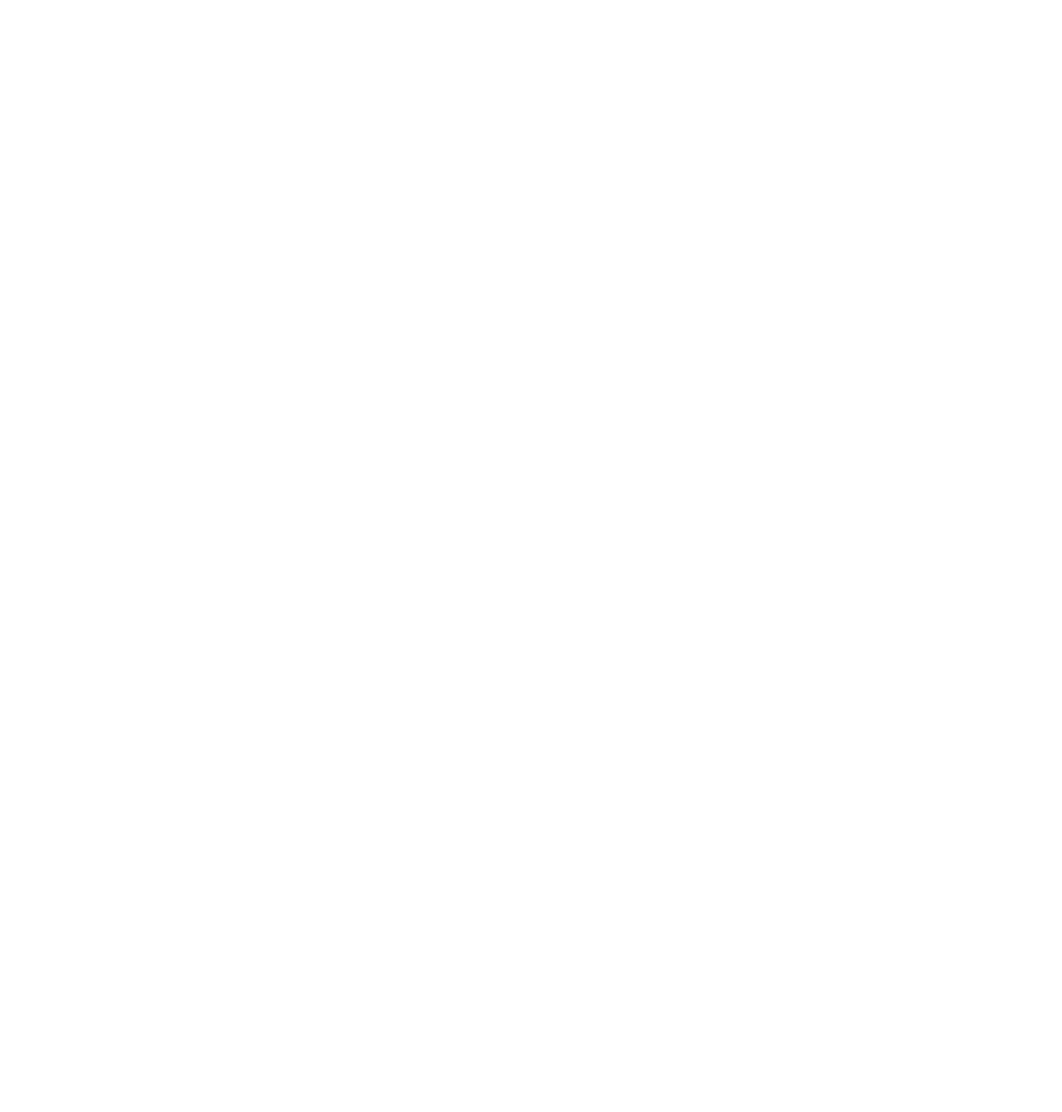
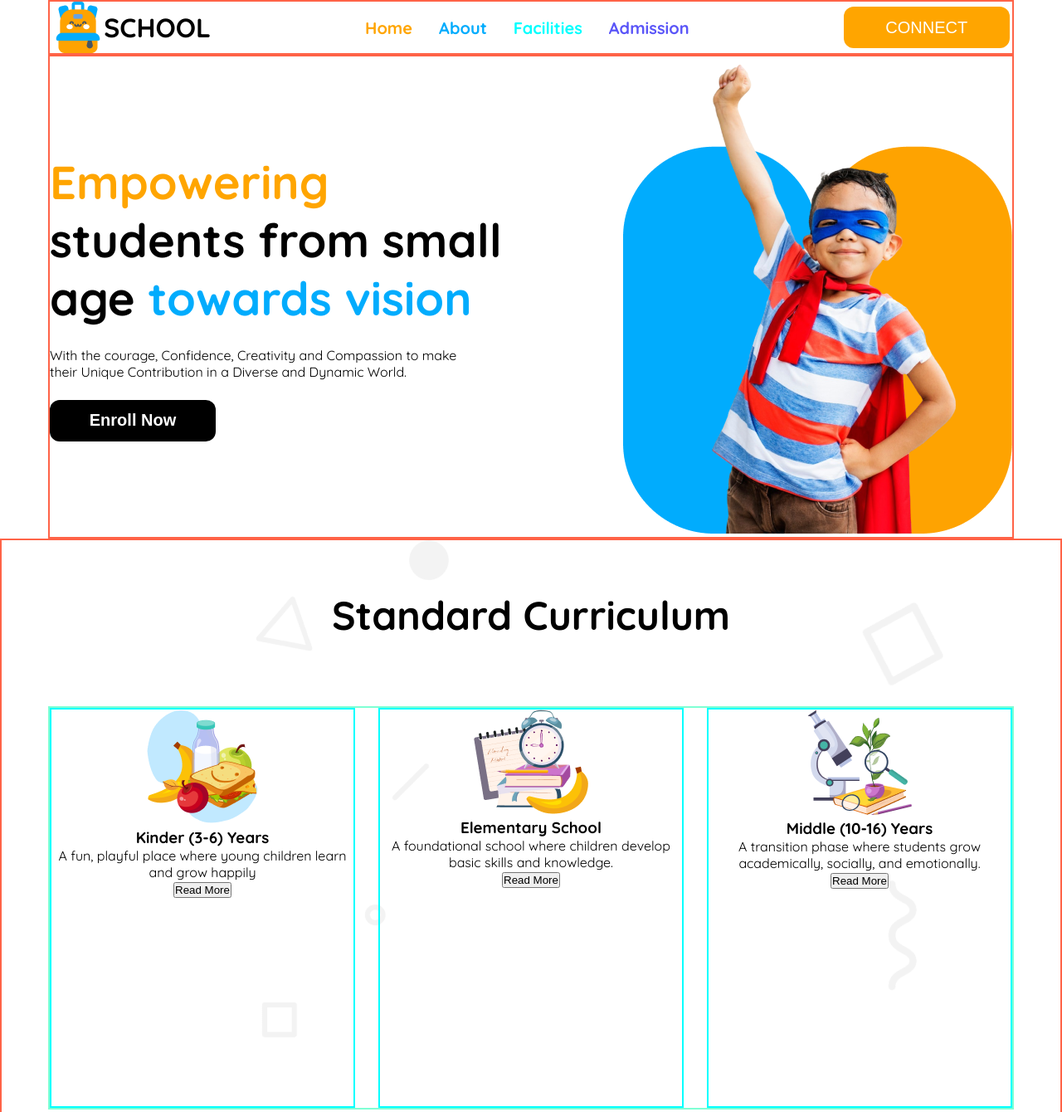
Before and after one commit to DipuBaroi/assignment2-kid-school, a plain HTML site: page index.html in a window 1280 px wide. Shown: the top 1340 px of the page at 83% size. Before the commit the page ends 800 px from the top, so only its background shows below. Drawn offline with Linux system fonts and the light colour scheme.

Commit message:
added nav and banner section

```diff
--- a/index.html
+++ b/index.html
@@ -4,16 +4,66 @@
     <meta charset="UTF-8">
     <meta name="viewport" content="width=device-width, initial-scale=1.0">
     <title>Kid School</title>
+    <link rel="preconnect" href="https://fonts.googleapis.com">
+<link rel="preconnect" href="https://fonts.gstatic.com" crossorigin>
+<link href="https://fonts.googleapis.com/css2?family=Quicksand:wght@300..700&display=swap" rel="stylesheet">
     <link rel="stylesheet" href="styles/kidschool.css">
 </head>
-<body>
+<body class="quicksand-normal">
     <header>
-        <nav>
-
+        <nav class="display-flex">
+            <div class="nav-logo display-flex">
+                <img src="assets/logo.png" alt="">
+                <h3 class="nav-school">SCHOOL</h3>
+            </div>
+            <ul class="display-flex">
+                <li><a class="orange" href="">Home</a></li>
+                <li><a class="skyblue" href="">About</a></li>
+                <li><a class="aqua" href="">Facilities</a></li>
+                <li><a class="bright-blue" href="">Admission</a></li>
+            </ul>
+            <button class="nav-btn">CONNECT</button>
         </nav>
     </header>
     <main>
-
+        <!-- Banner Section -->
+        <section class="banner-container display-flex">
+            <div class="banner-contant">
+                <h1 class="banner-title"><span class="orange">Empowering</span><br>
+                    students from small <br> age <span class="skyblue">towards vision</span></h1>
+                <p class="banner-description">With the courage, Confidence, Creativity and Compassion to make <br> their Unique Contribution in a Diverse and Dynamic World.</p>
+                <button class="banner-btn">Enroll Now</button>
+            </div>
+            <div class="banner-img">
+                <img src="assets/hero-kids.png" alt="">
+            </div>
+        </section>
+        <!-- Curriculum Section -->
+         <section class="curriculum">
+            <h2 class="section-title">Standard Curriculum</h2>
+            <div class="card-container display-flex">
+                <div class="card">
+                    <img src="assets/kinder.png" alt="" class="card-img">
+                    <h3 class="card-title">Kinder (3-6) Years</h3>
+                    <p class="card-description">A fun, playful place where young children learn and grow happily</p>
+                    <button class="card-button">Read More</button>
+                </div>
+                <div class="card">
+                    <img src="assets/elementary.png" alt="" class="card-img">
+                    <h3 class="card-title">Elementary School</h3>
+                    <p class="card-description">A foundational school where children develop basic skills and knowledge.</p>
+                    <button class="card-button">Read More</button>
+                </div>
+                <div class="card">
+                    <img src="assets/middle.png" alt="" class="card-img">
+                    <h3 class="card-title">Middle (10-16) Years</h3>
+                    <p class="card-description">A transition phase where students grow academically, socially, and emotionally.</p>
+                    <button class="card-button">Read More</button>
+                </div>
+            </div>
+            <div class="arrow">
+                <i class="fa-solid fa-angle-left"></i><i class="fa-solid fa-angle-right"></i></div>
+         </section>
     </main>
     <footer>
 
--- a/styles/kidschool.css
+++ b/styles/kidschool.css
@@ -0,0 +1,155 @@
+*{
+    margin:0;
+    padding:0;
+}
+
+/* font family */
+
+
+.quicksand-normal {
+    font-family: "Quicksand", sans-serif;
+    font-optical-sizing: auto;
+    font-weight: <weight>;
+    font-style: normal;
+  }
+
+/* Shared style */
+
+.display-flex{
+    display: flex;
+}
+.orange{
+    color:orange;
+}
+.skyblue{
+    color: #01ACFD;
+}
+.aqua{
+    color:aqua
+}
+.bright-blue{
+    color:#5A55F8;
+}
+
+/* nav style */
+
+nav{
+    max-width: 1160px;
+    margin: 0 auto;
+    border: 2px solid tomato;
+    justify-content:center;
+    align-items: center;
+    gap: 186px;
+
+}
+.nav-logo{
+    justify-content: center;
+    align-items: center;
+}
+.nav-school{
+    font-weight: 700;
+    font-size: 2rem;
+}
+
+
+nav ul{
+    gap:32px;
+}
+nav li{
+    list-style: none;
+
+}
+nav li a{
+    text-decoration: none;
+    font-weight:700;
+    font-size: 1.25rem;
+}
+
+.nav-btn{
+    width:200px;
+    height: 50px;
+    padding: 10px 10px;
+    border:none;
+    border-radius: 12px;
+    background-color: orange;
+    font-size: 1.25rem;
+    font-weight: 600px;
+    color:#fff;
+}
+.nav-btn:hover{
+    background-color: rgb(255, 123, 0);
+}
+
+/* Banner style */
+
+.banner-container{
+    border:2px solid tomato;
+    max-width: 1160px;
+    margin: 0 auto;
+    justify-content: center;
+    align-items: center;
+    gap:50px;
+}
+.banner-contant{
+        width:100%;
+}
+
+.banner-title{
+    font-size: 3.5rem;
+    font-weight: 700;
+    margin-bottom: 24px;
+
+
+}
+.banner-btn{
+    width:200px;
+    height: 50px;
+    font-size: 1.25rem;
+    font-weight: 700;
+    background-color: black;
+    color:#fff;
+    border:none;
+    border-radius: 12px;
+    padding: 10px 10px;
+    margin-top: 24px;
+
+}
+.banner-btn:hover{
+    background-color: rgba(0, 0, 0, 0.728);
+}
+
+/* Curriculum styles */
+
+.section-title{
+    text-align: center;
+    font-size: 3rem;
+    font-weight: 700;
+    margin-bottom: 80px;
+
+}
+
+.curriculum{
+    background-image: url(../assets/bg.png);
+    max-width:1440px; height:880px;
+    margin: 0 auto;
+    border:2px solid tomato;
+    padding: 60px 0px;
+    /* justify-content: center;
+    align-items: center; */
+
+
+}
+.card-container{
+    max-width: 1160px;
+    height: 482px;
+    margin:0 auto;
+    border: 2px solid aquamarine;
+    gap: 28px;
+    text-align: center;
+
+}
+.card{
+    width:368px;
+    border:2px solid aqua;
+
+}
```
